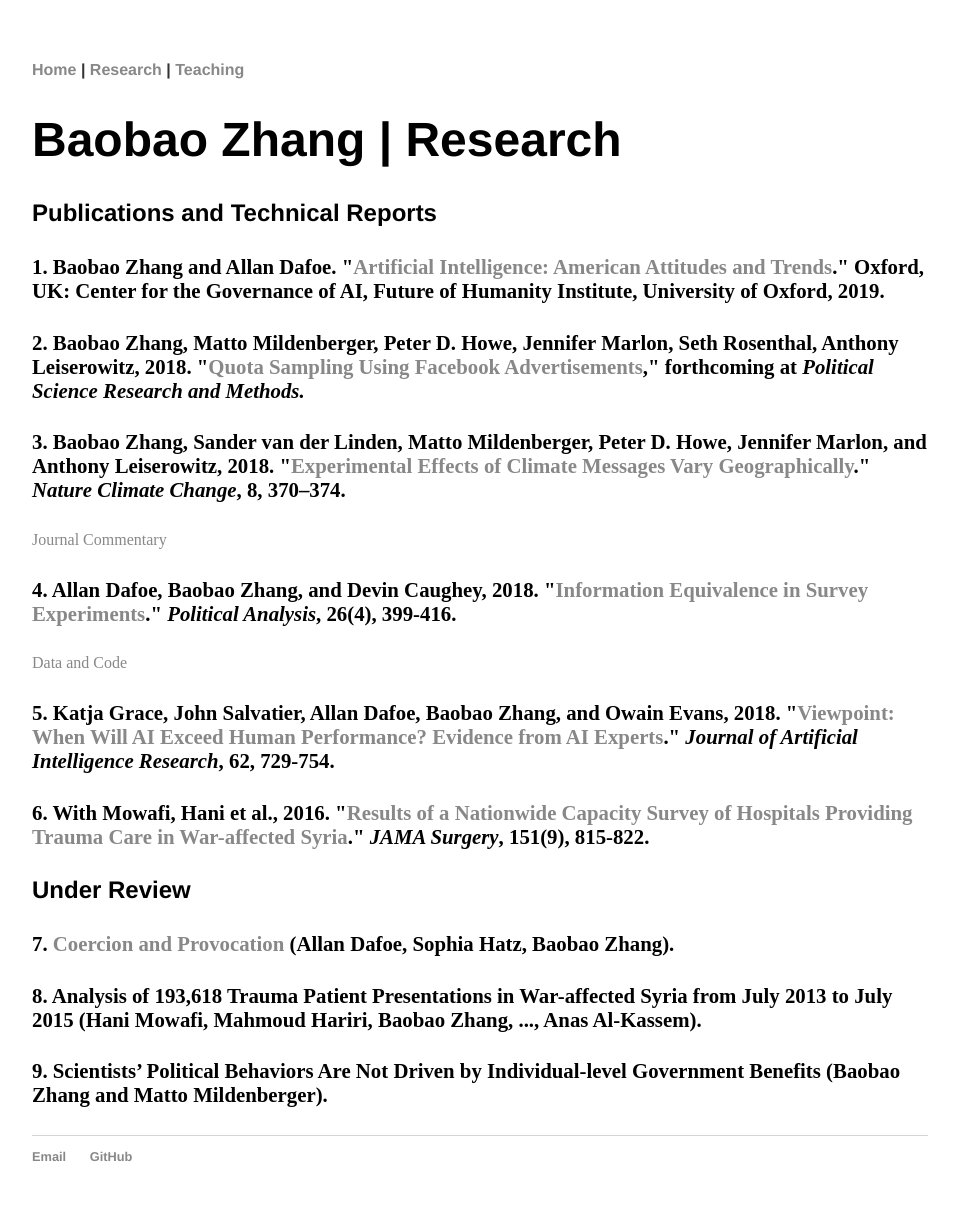
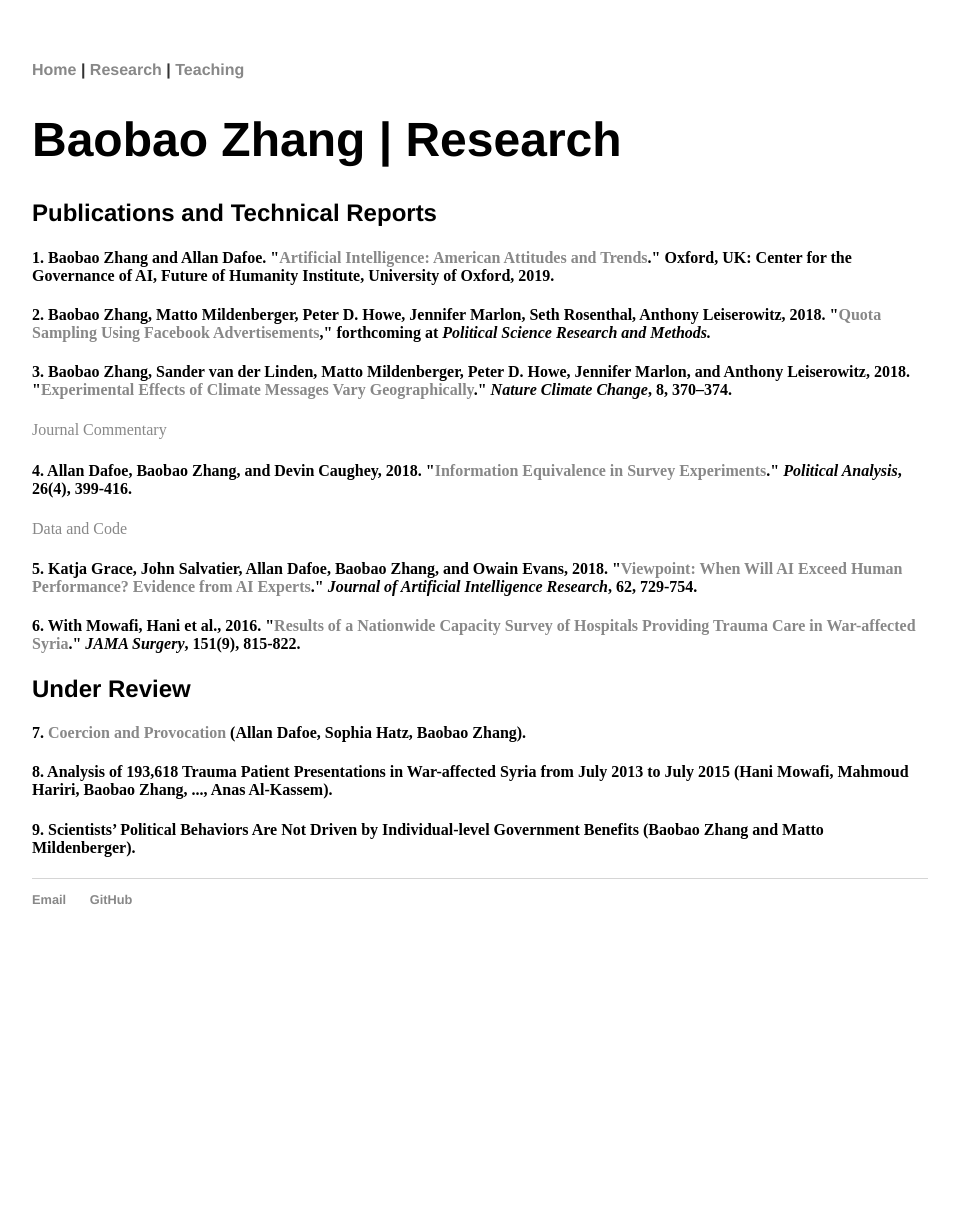
Before and after one commit to morganlivingston/baobaofzhang.github.io, a Jekyll site: the page built from research.html, in a window 1280 px wide. Shown: the whole page, without its empty margins (160-1117 px from the left). Built offline with Jekyll 4.4.1, drawn with Linux system fonts in a browser that asks for light colours; after the commit the page ends 968 px from its top, so only the background shows below that.

Commit message:
Change font size

```diff
--- a/css/main.css
+++ b/css/main.css
@@ -11,7 +11,7 @@ h2 { font-size: 1.5em; }
 h3 { font-size: 1.5em; }
 
 h4 {font-family: 'times, serif';}
-h4 { font-size: 1.3em; }
+h4 { font-size: 1em; }
 
 nav ul, footer ul { font-size: 1em; font-family: 'Helvetica', 'Arial', 'Sans-Serif'; padding: 0px; list-style: none; font-weight: bold; }
 nav ul li, footer ul li { display: inline; margin-right: 20px; }
```
